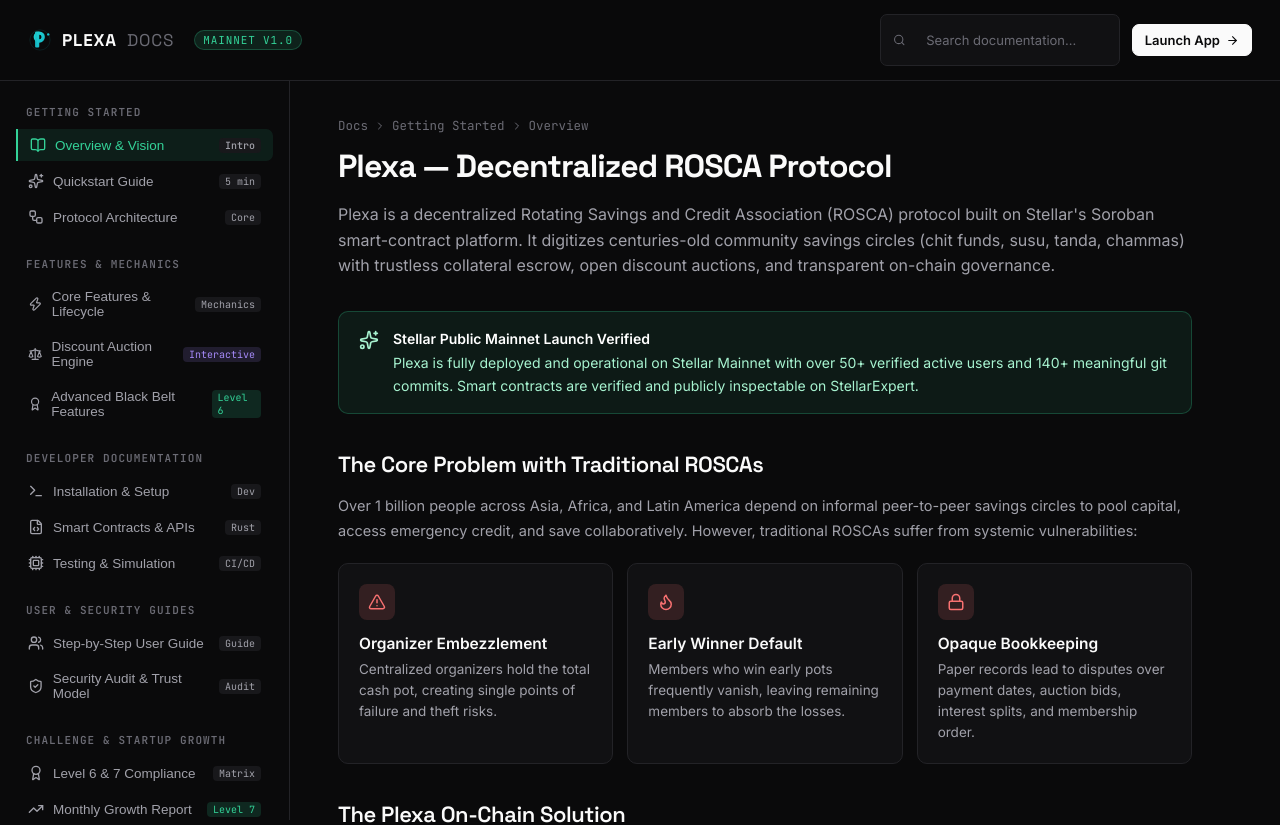
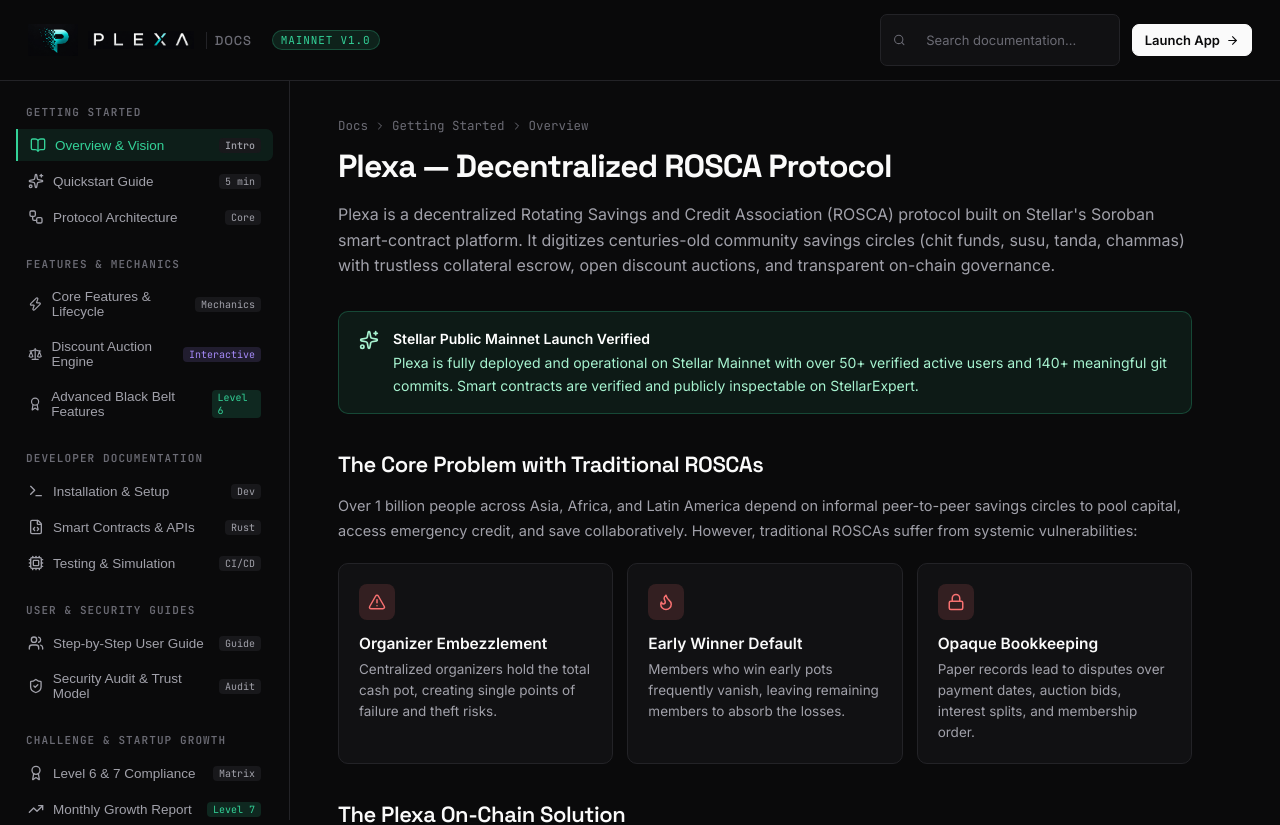
Before and after one commit to Vivek-Alpha06/Plexa, a React (Vite) app in the folder frontend/: page /docs in a window 1280 px wide. Shown: the top 825 px of the page. Built offline with nearby package versions, Linux system fonts and the light colour scheme; no server answers; what @stellar/stellar-sdk would draw is missing.

Commit message:
style(docs): update Docs brand header with official Plexa logo mark

```diff
--- a/frontend/src/pages/Docs.tsx
+++ b/frontend/src/pages/Docs.tsx
@@ -274,9 +274,12 @@ export function Docs() {
           >
             {mobileNavOpen ? <X size={18} /> : <Menu size={18} />}
           </button>
-          <Link to="/" className="docs-brand">
-            <PlexaMark size={24} />
-            PLEXA <span style={{ color: "var(--text-faint)", fontWeight: 400 }}>DOCS</span>
+          <Link to="/" className="docs-brand" style={{ display: "flex", alignItems: "center", gap: 10 }}>
+            <img src="/plexa-p-mark.png" alt="Plexa Logo" style={{ height: 32, width: "auto" }} />
+            <img src="/plexa-wordmark.png" alt="Plexa" style={{ height: 18, width: "auto" }} />
+            <span style={{ color: "var(--text-faint)", fontWeight: 500, fontSize: 13, marginLeft: 2, paddingLeft: 8, borderLeft: "1px solid var(--border)" }}>
+              DOCS
+            </span>
           </Link>
           <span className="docs-badge">Mainnet v1.0</span>
         </div>
```
